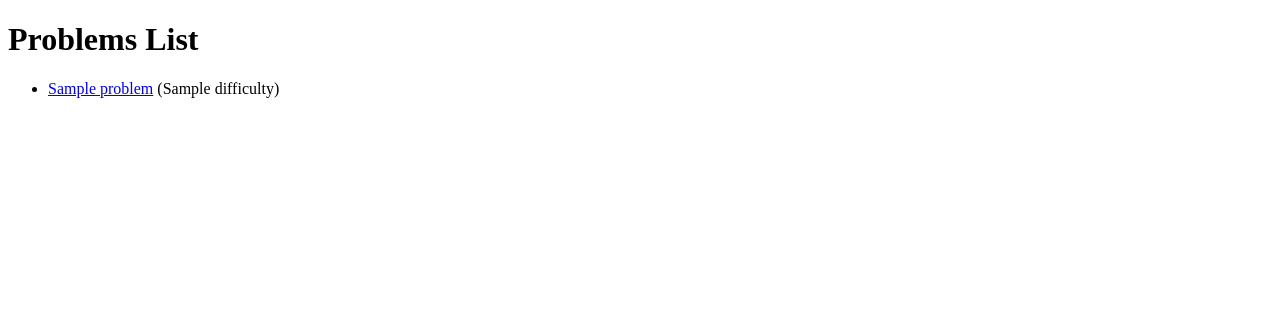
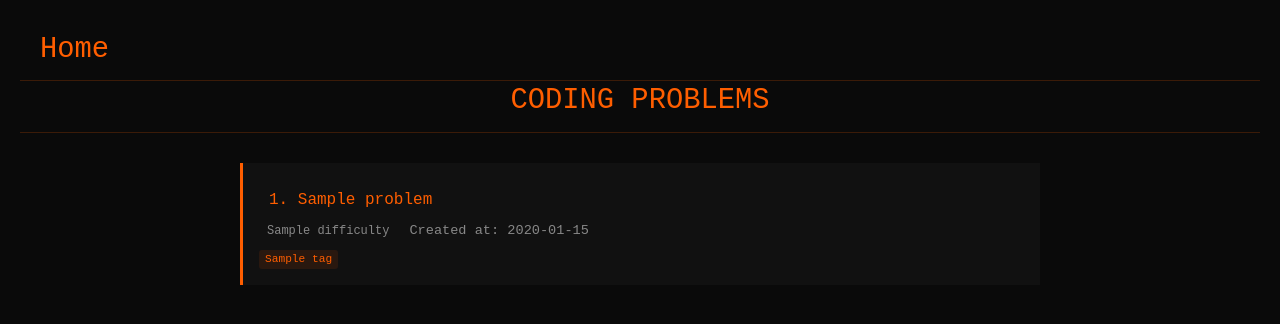
Before and after one commit to Pawnios/Online_judge_Project, a Django app: template backend/problems/templates/problem_list.html in a window 1280 px wide. Shown: the top 324 px of the page. Run offline with Django 4.2, Linux system fonts and the light colour scheme; the template is opened without the code that fills it: most values are stand-ins (such as "Sample title", 1, 10 or a date in 2020).

Commit message:
problem detail left

```diff
--- a/backend/authentication/templates/homepage.html
+++ b/backend/authentication/templates/homepage.html
@@ -442,9 +442,9 @@
         {% if request.user.is_authenticated %}
         <!-- #built in property -->
         <!-- Links for logged-in users -->
-        <a href="/" target="_blank">Home</a>
-        <a href="/problems" target="_blank">Problems</a>
-
+        <a href="/">Home</a>
+        <a href="/problems">Problems</a>
+        <a href="/problems/add">Add a Problem</a>
         <a href="/compiler" target="_blank">Online Compiler</a>
 
         <a href="/logout">Logout</a>
--- a/backend/problems/forms.py
+++ b/backend/problems/forms.py
@@ -1,12 +1,13 @@
 from django import forms
 from .models import Problem as problems, TestCase
+
 
 class ProblemForm(forms.ModelForm):
     class Meta:
         model = problems
         fields = '__all__'
         labels = {
-            'name': 'Problem Name',
+            'title': 'Problem Name',
             'statement': 'Problem Statement',
             'difficulty': 'Difficulty Level',
             'TestCase': 'Test Cases',
@@ -16,6 +17,7 @@ class ProblemForm(forms.ModelForm):
             'name': forms.TextInput(attrs={'placeholder': 'eg. Two Sum'}),
             'statement': forms.Textarea(attrs={'placeholder': 'eg. Given an array...'}),
             'difficulty': forms.Select(),
+            'tags': forms.SelectMultiple(attrs={'class': 'form-control'}),
         }
 
 class TestCaseForm(forms.ModelForm):
--- a/backend/problems/templates/problem_detail.html
+++ b/backend/problems/templates/problem_detail.html
@@ -73,7 +73,7 @@ endblock %} {% block extra_css %}
                     font-size: 13px;
                     font-family: 'JetBrains Mono', monospace;
                   "
-                ><code>{% for tc in problem.test_cases.all %}{% if not tc.is_hidden %}{{ tc.expected_output }}{% endif %}{% empty %}No sample output available.{% endfor %}</code></pre>
+                ><code>{% for tc in problem.testcases.all %}{% if not tc.is_hidden %}{{ tc.expected_output }}{% endif %}{% empty %}No sample output available.{% endfor %}</code></pre>
               </div>
             </div>
           </div>
--- a/backend/problems/templates/problem_list.html
+++ b/backend/problems/templates/problem_list.html
@@ -1,17 +1,153 @@
 <!DOCTYPE html>
-<html>
+{% load static %}
+<html lang="en">
   <head>
-    <title>Problems List</title>
+    <meta charset="UTF-8" />
+    <meta name="viewport" content="width=device-width, initial-scale=1.0" />
+    <title>Problem List</title>
+    <style>
+      :root {
+        --neon-orange: #ff5e00;
+        --dark-bg: #0a0a0a;
+        --card-bg: #111;
+        --text-primary: #e0e0e0;
+        --text-secondary: #888;
+      }
+
+      body {
+        font-family: "Courier New", monospace;
+        background-color: var(--dark-bg);
+        color: var(--text-primary);
+        margin: 0;
+        padding: 20px;
+        line-height: 1.4;
+      }
+
+      .header {
+        margin-bottom: 30px;
+        border-bottom: 1px solid rgba(255, 94, 0, 0.2);
+        padding-bottom: 10px;
+      }
+
+      h1 {
+        color: var(--neon-orange);
+        text-align: center;
+        margin: 0;
+        font-size: 1.8rem;
+        font-weight: normal;
+      }
+      .navbar {
+        display: flex;
+        justify-content: space-between;
+        align-items: center;
+        padding: 10px 20px;
+        background-color: var(--dark-bg);
+        border-bottom: 1px solid rgba(255, 94, 0, 0.2);
+      }
+      .problems-list {
+        display: grid;
+        gap: 12px;
+        max-width: 800px;
+        margin: 0 auto;
+      }
+
+      .problem-card {
+        background-color: var(--card-bg);
+        padding: 16px;
+        border-left: 3px solid var(--neon-orange);
+        transition: all 0.2s;
+        cursor: pointer;
+      }
+
+      .problem-card:hover {
+        background-color: #181818;
+        border-left-color: #ff8c00;
+      }
+
+      .problem-title {
+        padding: 10px;
+        color: var(--neon-orange);
+        text-decoration: none;
+        transition: all 0.2s;
+      }
+
+      .problem-title:hover {
+        background-color: rgba(255, 94, 0, 0.1);
+      }
+      .problem-meta {
+        display: flex;
+        gap: 12px;
+        font-size: 0.85rem;
+        color: var(--text-secondary);
+      }
+
+      .difficulty {
+        display: inline-block;
+        padding: 2px 8px;
+        border-radius: 3px;
+        font-size: 0.75rem;
+      }
+
+      .difficulty-easy {
+        background-color: rgba(0, 255, 0, 0.1);
+        color: #0f0;
+      }
+
+      .difficulty-medium {
+        background-color: rgba(255, 165, 0, 0.1);
+        color: #ffa500;
+      }
+
+      .difficulty-hard {
+        background-color: rgba(255, 0, 0, 0.1);
+        color: #f00;
+      }
+
+      .tags {
+        display: flex;
+        gap: 6px;
+        flex-wrap: wrap;
+        margin-top: 8px;
+      }
+
+      .tag {
+        font-size: 0.7rem;
+        padding: 2px 6px;
+        background-color: rgba(255, 94, 0, 0.1);
+        color: var(--neon-orange);
+        border-radius: 3px;
+      }
+      a {
+        text-decoration: none;
+        color: inherit;
+      }
+    </style>
   </head>
   <body>
-    <h1>Problems List</h1>
-    <ul>
+    <div class="header">
+      <a href="/"><h1 class="navbar">Home</h1></a>
+      <h1>CODING PROBLEMS</h1>
+    </div>
+
+    <div class="problems-list">
       {% for problem in problems %}
-            <li>
-                <a href="{% url 'problem_detail' problem.pk %}">{{ problem.title }}</a>
-                ({{ problem.difficulty }})
-            </li>
+      <div class="problem-card">
+        <a href="{% url 'problems:showProblem' problem.p_id %}">
+          <div class="problem-title">{{problem.p_id}}. {{ problem.title }}</div>
+        </a>
+        <div class="problem-meta">
+          <span class="difficulty difficulty-{{ problem.difficulty }}"
+            >{{ problem.difficulty }}</span
+          >
+          <span>Created at: {{ problem.created_at|date:"Y-m-d" }}</span>
+        </div>
+        <div class="tags">
+          {% for tag in problem.tags.all %}
+          <span class="tag">{{ tag.name }}</span>
           {% endfor %}
-    </ul>
+        </div>
+      </div>
+      {% endfor %}
+    </div>
   </body>
 </html>
```
Also changed, not shown: backend/problems/models.py (+8 -1 lines), backend/problems/templates/add_problem.html (added, +93 -0 lines), backend/problems/urls.py (+4 -3 lines), backend/problems/views.py (+33 -9 lines), backend/problems/migrations/0003_problem_p_id.py (added), backend/problems/migrations/0004_tag_problem_tags.py (added), backend/problems/migrations/0005_remove_problem_id_alter_problem_p_id_and_more.py (added). Lines whose indentation alone changed are shown as unchanged.
